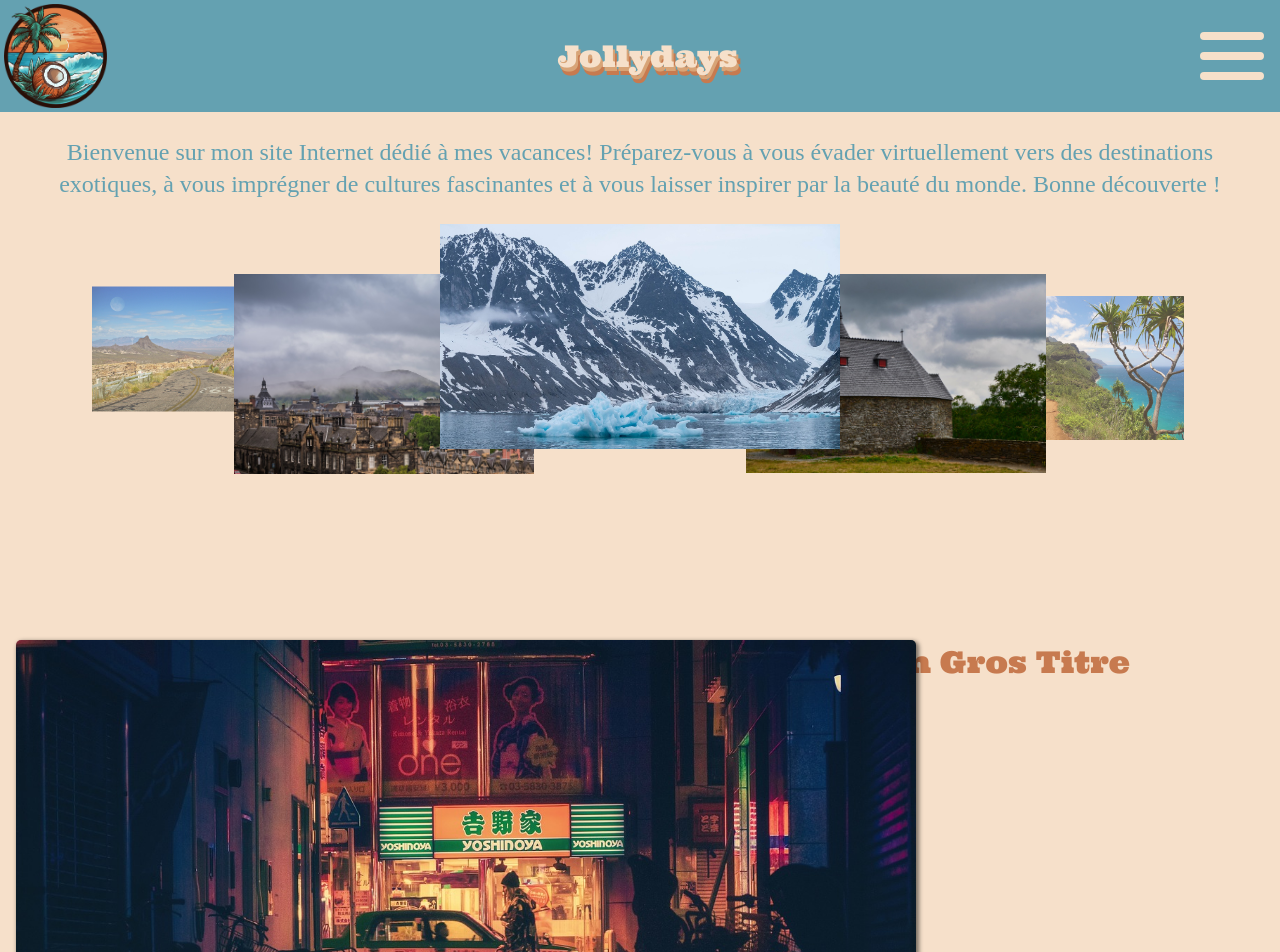
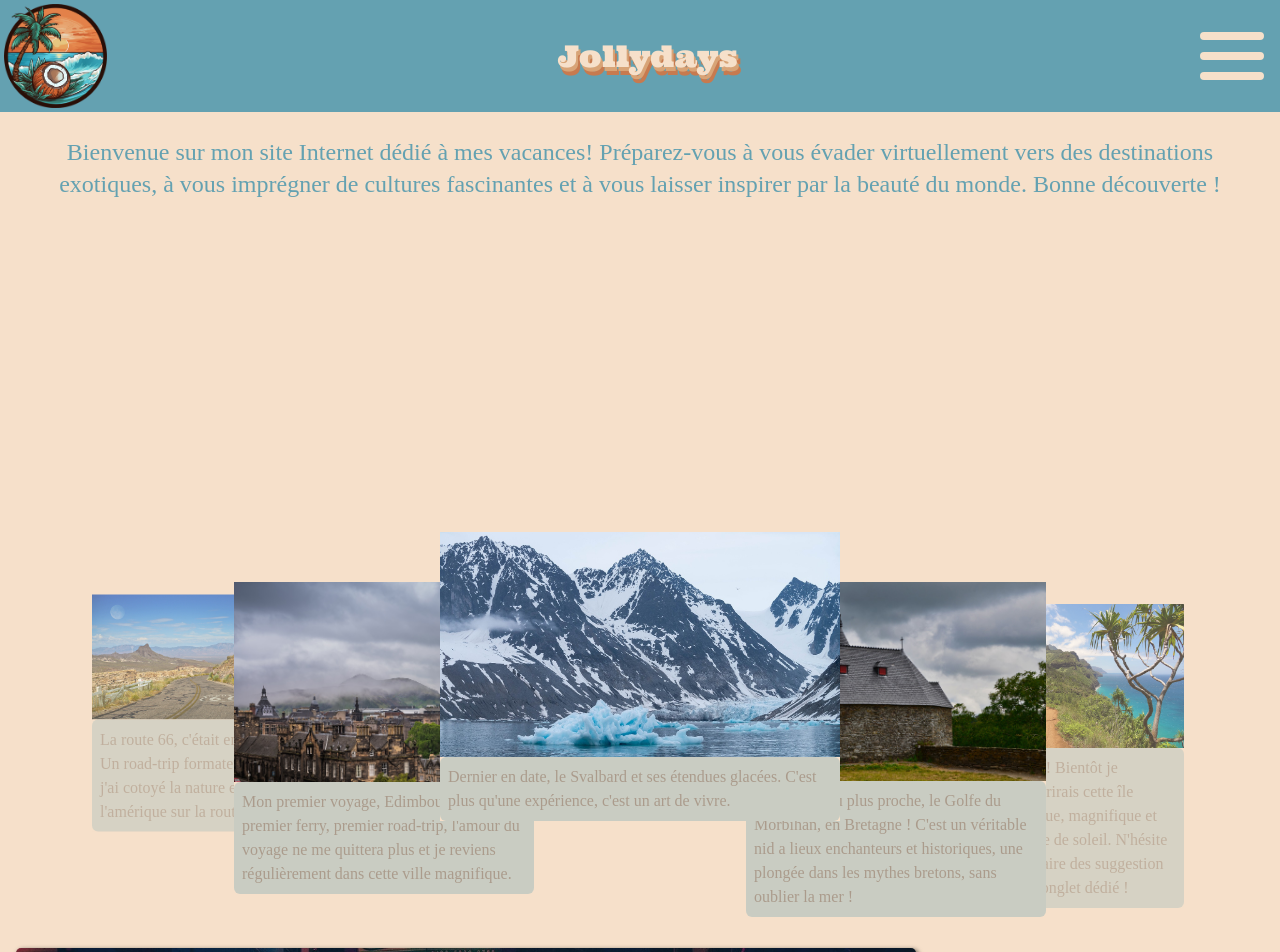
Before and after one commit to aliciacqt/hackathon1, a React (Vite) app in the folder frontend/: page /roadtrip in a window 1280 px wide. Shown: the top 952 px of the page. Built offline with nearby package versions, Linux system fonts and the light colour scheme; no server answers; a web font is replaced by a local one.

Commit message:
je reessaie

```diff
--- a/frontend/src/App.jsx
+++ b/frontend/src/App.jsx
@@ -1,12 +1,10 @@
 import { Routes, Route } from "react-router-dom";
 import "./App.scss";
-
-import Presentation from "@components/Presentation";
-// import Form from "./components/Form";
 import RoadTrip from "./pages/RoadTrip";
+import Suggestions from "./pages/Suggestions";
+import Presentation from "./components/Presentation";
 import Carousel from "./components/carousel";
 import Header from "./components/Header";
-// import Suggestions from "./pages/Suggestions";
 
 function App() {
   return (
@@ -14,10 +12,10 @@ function App() {
       <Header />
       <Presentation />
       <Carousel />
-      {/* <RoadTrip />
-      <Form /> */}
+
       <Routes>
-        {/* <Route path="/suggestions" element={<Suggestions />} /> */}
+        <Route path="/" element={<Presentation />} />
+        <Route path="/suggestions" element={<Suggestions />} />
         <Route path="/roadtrip" element={<RoadTrip />} />
       </Routes>
     </main>
--- a/frontend/src/components/carousel.jsx
+++ b/frontend/src/components/carousel.jsx
@@ -1,4 +1,3 @@
-import { Link } from "react-router-dom";
 import React, { useState } from "react";
 import images from "../data/ImageData";
 
@@ -63,30 +62,61 @@ function Carousel() {
 
   return (
     <main>
+      <section>
+        {images.map((image) => (
+          <div key={image.id}>
+            <img
+              className=" md:hidden p-3"
+              src={image.imageCar}
+              alt={image.destination}
+            />
+
+            <div className="flex justify-center p-2 mb-7 ">
+              <p className="md:hidden ">{image.texte4}</p>
+            </div>
+          </div>
+        ))}
+      </section>
       {/* <Link to={`/trip/${id}`}> */}
       <div id="carousel">
         {images.map((image, index) => (
           <div key={image.id} className={getClassName(index)}>
-            <Link to="/roadtrip">
-              <img
-                src={image.imageCar}
-                width={index === selected ? 400 : 200}
-                alt={image.destination}
-              />
-            </Link>
+            <img
+              className="max-sm:hidden"
+              src={image.imageCar}
+              width={index === selected ? 400 : 200}
+              alt={image.destination}
+            />
+
+            <div className="flex justify-center  ">
+              <p className="bg-blue rounded-md p-2 md:opacity-30 hover:opacity-100 opacity-0 max-sm:hidden">
+                {image.texte4}
+              </p>
+            </div>
           </div>
         ))}
         <div className="hideLeft">
           <img src={images[images.length - 1]} width={200} />
         </div>
       </div>
+
       {/* </Link> */}
       <div className="buttons">
-        <button type="button" id="prev" onClick={() => moveToSelected("prev")}>
-          Prev
+        <button
+          className="mr-4 bg-blue rounded-md p-2 text-ligthsand max-sm:hidden"
+          type="button"
+          id="prev"
+          onClick={() => moveToSelected("prev")}
+        >
+          Précédent
         </button>
-        <button type="button" id="next" onClick={() => moveToSelected("next")}>
-          Next
+        <button
+          className="bg-blue rounded-md p-2 text-ligthsand max-sm:hidden"
+          type="button"
+          id="next"
+          onClick={() => moveToSelected("next")}
+        >
+          Suivant
         </button>
       </div>
     </main>
--- a/frontend/src/data/ImageData.js
+++ b/frontend/src/data/ImageData.js
@@ -13,6 +13,8 @@ const ImageData = [
       " In hac habitasse platea dictumst. Nulla cursus sem sit amet mauris lobortis tincidunt. Proin varius aliquet augue, ac auctor arcu molestie et. Maecenas vulputate nisl vitae metus interdum vulputate. Integer finibus id erat in aliquet. Morbi molestie libero a rhoncus faucibus. Etiam ac nibh nibh. Nam malesuada nulla dignissim luctus condimentum. Class aptent taciti sociosqu ad litora torquent per conubia nostra, per inceptos himenaeos. Quisque efficitur nisl ac dolor dapibus, et suscipit neque iaculis. Sed ullamcorper ipsum dui, luctus elementum massa ultricies sed. Ut vitae turpis enim. Mauris justo lorem, rhoncus vitae pellentesque in, ornare in lorem. ",
     texte3:
       "Ut viverra porttitor rutrum. Fusce sem ante, tristique sit amet nisl in, semper facilisis nibh. Praesent luctus sem id elit luctus viverra. Nulla accumsan dui aliquam hendrerit hendrerit. Vivamus elementum dui augue, sit amet rutrum nisi sodales vel. Cras venenatis egestas augue at iaculis. Aenean hendrerit sed sapien vel egestas. Sed quis sapien ligula. Duis vestibulum, ipsum vel aliquet lacinia, orci tellus tincidunt dolor, nec luctus ipsum lorem mollis tortor. ",
+    texte4:
+      "En 2015 j'ai été visiter le Japon. Du Nord au Sud, j'ai privilégié les lieux peu connus et la campagne.",
   },
   {
     id: 2,
@@ -28,6 +30,8 @@ const ImageData = [
       " In hac habitasse platea dictumst. Nulla cursus sem sit amet mauris lobortis tincidunt. Proin varius aliquet augue, ac auctor arcu molestie et. Maecenas vulputate nisl vitae metus interdum vulputate. Integer finibus id erat in aliquet. Morbi molestie libero a rhoncus faucibus. Etiam ac nibh nibh. Nam malesuada nulla dignissim luctus condimentum. Class aptent taciti sociosqu ad litora torquent per conubia nostra, per inceptos himenaeos. Quisque efficitur nisl ac dolor dapibus, et suscipit neque iaculis. Sed ullamcorper ipsum dui, luctus elementum massa ultricies sed. Ut vitae turpis enim. Mauris justo lorem, rhoncus vitae pellentesque in, ornare in lorem. ",
     texte3:
       "Ut viverra porttitor rutrum. Fusce sem ante, tristique sit amet nisl in, semper facilisis nibh. Praesent luctus sem id elit luctus viverra. Nulla accumsan dui aliquam hendrerit hendrerit. Vivamus elementum dui augue, sit amet rutrum nisi sodales vel. Cras venenatis egestas augue at iaculis. Aenean hendrerit sed sapien vel egestas. Sed quis sapien ligula. Duis vestibulum, ipsum vel aliquet lacinia, orci tellus tincidunt dolor, nec luctus ipsum lorem mollis tortor. ",
+    texte4:
+      "La route 66, c'était en 2017 ! Un road-trip formateur où j'ai cotoyé la nature et l'amérique sur la route.",
   },
   {
     id: 3,
@@ -43,6 +47,8 @@ const ImageData = [
       " In hac habitasse platea dictumst. Nulla cursus sem sit amet mauris lobortis tincidunt. Proin varius aliquet augue, ac auctor arcu molestie et. Maecenas vulputate nisl vitae metus interdum vulputate. Integer finibus id erat in aliquet. Morbi molestie libero a rhoncus faucibus. Etiam ac nibh nibh. Nam malesuada nulla dignissim luctus condimentum. Class aptent taciti sociosqu ad litora torquent per conubia nostra, per inceptos himenaeos. Quisque efficitur nisl ac dolor dapibus, et suscipit neque iaculis. Sed ullamcorper ipsum dui, luctus elementum massa ultricies sed. Ut vitae turpis enim. Mauris justo lorem, rhoncus vitae pellentesque in, ornare in lorem. ",
     texte3:
       "Ut viverra porttitor rutrum. Fusce sem ante, tristique sit amet nisl in, semper facilisis nibh. Praesent luctus sem id elit luctus viverra. Nulla accumsan dui aliquam hendrerit hendrerit. Vivamus elementum dui augue, sit amet rutrum nisi sodales vel. Cras venenatis egestas augue at iaculis. Aenean hendrerit sed sapien vel egestas. Sed quis sapien ligula. Duis vestibulum, ipsum vel aliquet lacinia, orci tellus tincidunt dolor, nec luctus ipsum lorem mollis tortor. ",
+    texte4:
+      "Mon premier voyage, Edimbourgh ! 2014, premier ferry, premier road-trip, l'amour du voyage ne me quittera plus et je reviens régulièrement dans cette ville magnifique.",
   },
   {
     id: 4,
@@ -58,6 +64,8 @@ const ImageData = [
       " In hac habitasse platea dictumst. Nulla cursus sem sit amet mauris lobortis tincidunt. Proin varius aliquet augue, ac auctor arcu molestie et. Maecenas vulputate nisl vitae metus interdum vulputate. Integer finibus id erat in aliquet. Morbi molestie libero a rhoncus faucibus. Etiam ac nibh nibh. Nam malesuada nulla dignissim luctus condimentum. Class aptent taciti sociosqu ad litora torquent per conubia nostra, per inceptos himenaeos. Quisque efficitur nisl ac dolor dapibus, et suscipit neque iaculis. Sed ullamcorper ipsum dui, luctus elementum massa ultricies sed. Ut vitae turpis enim. Mauris justo lorem, rhoncus vitae pellentesque in, ornare in lorem. ",
     texte3:
       "Ut viverra porttitor rutrum. Fusce sem ante, tristique sit amet nisl in, semper facilisis nibh. Praesent luctus sem id elit luctus viverra. Nulla accumsan dui aliquam hendrerit hendrerit. Vivamus elementum dui augue, sit amet rutrum nisi sodales vel. Cras venenatis egestas augue at iaculis. Aenean hendrerit sed sapien vel egestas. Sed quis sapien ligula. Duis vestibulum, ipsum vel aliquet lacinia, orci tellus tincidunt dolor, nec luctus ipsum lorem mollis tortor. ",
+    texte4:
+      "Dernier en date, le Svalbard et ses étendues glacées. C'est plus qu'une expérience, c'est un art de vivre.",
   },
   {
     id: 5,
@@ -73,6 +81,8 @@ const ImageData = [
       " In hac habitasse platea dictumst. Nulla cursus sem sit amet mauris lobortis tincidunt. Proin varius aliquet augue, ac auctor arcu molestie et. Maecenas vulputate nisl vitae metus interdum vulputate. Integer finibus id erat in aliquet. Morbi molestie libero a rhoncus faucibus. Etiam ac nibh nibh. Nam malesuada nulla dignissim luctus condimentum. Class aptent taciti sociosqu ad litora torquent per conubia nostra, per inceptos himenaeos. Quisque efficitur nisl ac dolor dapibus, et suscipit neque iaculis. Sed ullamcorper ipsum dui, luctus elementum massa ultricies sed. Ut vitae turpis enim. Mauris justo lorem, rhoncus vitae pellentesque in, ornare in lorem. ",
     texte3:
       "Ut viverra porttitor rutrum. Fusce sem ante, tristique sit amet nisl in, semper facilisis nibh. Praesent luctus sem id elit luctus viverra. Nulla accumsan dui aliquam hendrerit hendrerit. Vivamus elementum dui augue, sit amet rutrum nisi sodales vel. Cras venenatis egestas augue at iaculis. Aenean hendrerit sed sapien vel egestas. Sed quis sapien ligula. Duis vestibulum, ipsum vel aliquet lacinia, orci tellus tincidunt dolor, nec luctus ipsum lorem mollis tortor. ",
+    texte4:
+      "Une escale au plus proche, le Golfe du Morbihan, en Bretagne ! C'est un véritable nid a lieux enchanteurs et historiques, une plongée dans les mythes bretons, sans oublier la mer !",
   },
   {
     id: 6,
@@ -88,6 +98,8 @@ const ImageData = [
       " In hac habitasse platea dictumst. Nulla cursus sem sit amet mauris lobortis tincidunt. Proin varius aliquet augue, ac auctor arcu molestie et. Maecenas vulputate nisl vitae metus interdum vulputate. Integer finibus id erat in aliquet. Morbi molestie libero a rhoncus faucibus. Etiam ac nibh nibh. Nam malesuada nulla dignissim luctus condimentum. Class aptent taciti sociosqu ad litora torquent per conubia nostra, per inceptos himenaeos. Quisque efficitur nisl ac dolor dapibus, et suscipit neque iaculis. Sed ullamcorper ipsum dui, luctus elementum massa ultricies sed. Ut vitae turpis enim. Mauris justo lorem, rhoncus vitae pellentesque in, ornare in lorem. ",
     texte3:
       "Ut viverra porttitor rutrum. Fusce sem ante, tristique sit amet nisl in, semper facilisis nibh. Praesent luctus sem id elit luctus viverra. Nulla accumsan dui aliquam hendrerit hendrerit. Vivamus elementum dui augue, sit amet rutrum nisi sodales vel. Cras venenatis egestas augue at iaculis. Aenean hendrerit sed sapien vel egestas. Sed quis sapien ligula. Duis vestibulum, ipsum vel aliquet lacinia, orci tellus tincidunt dolor, nec luctus ipsum lorem mollis tortor. ",
+    texte4:
+      "Hawaï ! Bientôt je découvrirais cette île mythique, magnifique et baignée de soleil. N'hésite pas a faire des suggestion dans l'onglet dédié !",
   },
   {
     id: 7,
@@ -103,6 +115,7 @@ const ImageData = [
       " In hac habitasse platea dictumst. Nulla cursus sem sit amet mauris lobortis tincidunt. Proin varius aliquet augue, ac auctor arcu molestie et. Maecenas vulputate nisl vitae metus interdum vulputate. Integer finibus id erat in aliquet. Morbi molestie libero a rhoncus faucibus. Etiam ac nibh nibh. Nam malesuada nulla dignissim luctus condimentum. Class aptent taciti sociosqu ad litora torquent per conubia nostra, per inceptos himenaeos. Quisque efficitur nisl ac dolor dapibus, et suscipit neque iaculis. Sed ullamcorper ipsum dui, luctus elementum massa ultricies sed. Ut vitae turpis enim. Mauris justo lorem, rhoncus vitae pellentesque in, ornare in lorem. ",
     texte3:
       "Ut viverra porttitor rutrum. Fusce sem ante, tristique sit amet nisl in, semper facilisis nibh. Praesent luctus sem id elit luctus viverra. Nulla accumsan dui aliquam hendrerit hendrerit. Vivamus elementum dui augue, sit amet rutrum nisi sodales vel. Cras venenatis egestas augue at iaculis. Aenean hendrerit sed sapien vel egestas. Sed quis sapien ligula. Duis vestibulum, ipsum vel aliquet lacinia, orci tellus tincidunt dolor, nec luctus ipsum lorem mollis tortor. ",
+    texte4: "Ou me mèneront mes pas, la prochaine fois ?",
   },
 ];
 
```
